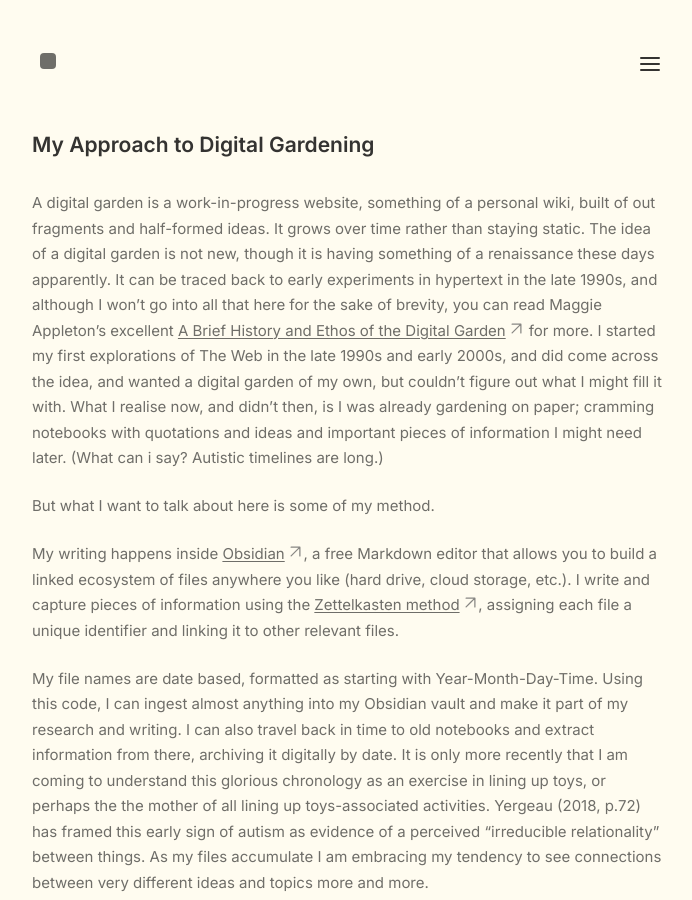
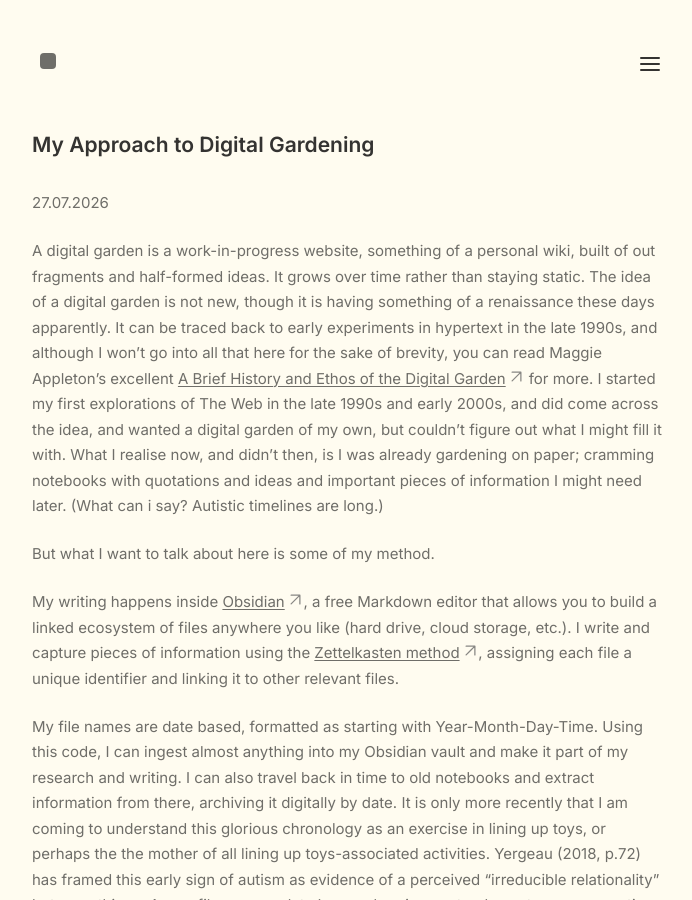
Before and after one commit to fionatkeenan/fionatkeenan.github.io, a Jekyll site: the page built from _posts/2026-07-27-my-method.md, in a window 1280 px wide and 900 px high. Shown: the whole window, without its empty margins (293-985 px from the left). Built offline with Jekyll 4.4.1, drawn with Linux system fonts in a browser that asks for light colours.

Commit message:
Add files via upload

```diff
--- a/_posts/2026-07-27-my-method.md
+++ b/_posts/2026-07-27-my-method.md
@@ -7,6 +7,8 @@ tags:
   - method
   - introduction
 ---
+27.07.2026
+
 A digital garden is a work-in-progress website, something of a personal wiki, built of out fragments and half-formed ideas. It grows over time rather than staying static. The idea of a digital garden is not new, though it is having something of a renaissance these days apparently. It can be traced back to early experiments in hypertext in the late 1990s, and although I won’t go into all that here for the sake of brevity, you can read Maggie Appleton’s excellent [A Brief History and Ethos of the Digital Garden](https://maggieappleton.com/garden-history) for more. I started my first explorations of The Web in the late 1990s and early 2000s, and did come across the idea, and wanted a digital garden of my own, but couldn’t figure out what I might fill it with. What I realise now, and didn’t then, is I was already gardening on paper; cramming notebooks with quotations and ideas and important pieces of information I might need later. (What can i say? Autistic timelines are long.)
 
 But what I want to talk about here is some of my method.
```
